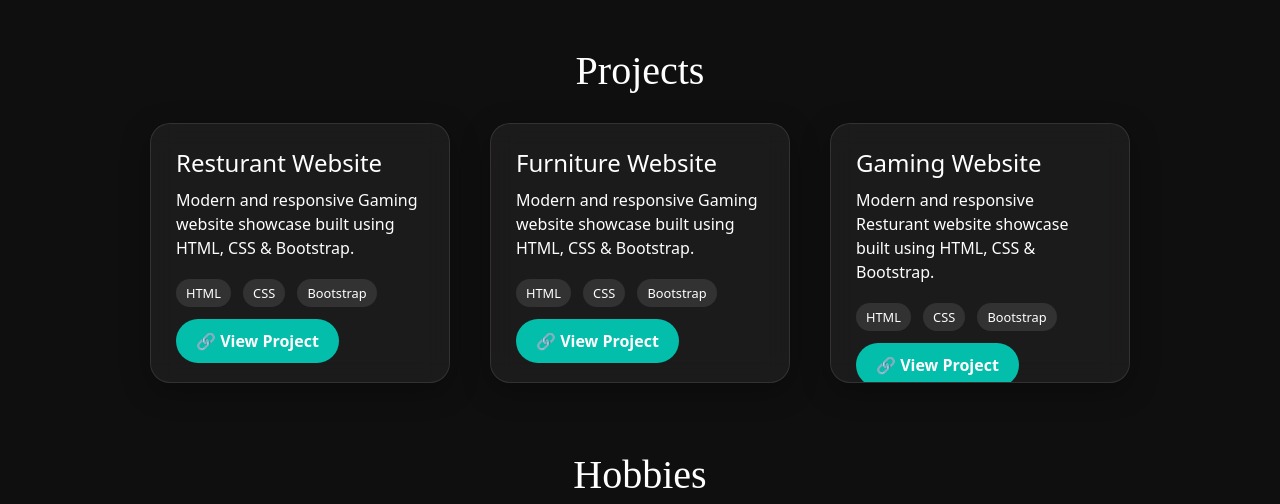
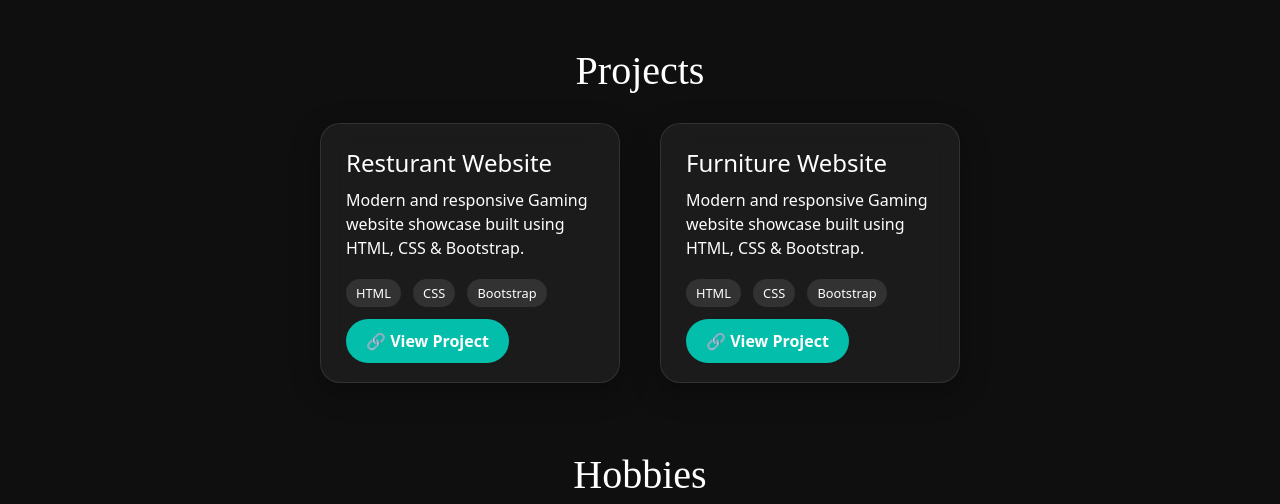
Before and after one commit to sumitjangid2446/profile, a plain HTML site: page index.html in a window 1280 px wide. Shown: the part 2460-2964 px from the top of the page. Drawn offline with nearby package versions, Linux system fonts and the light colour scheme.

Commit message:
Update index.html

```diff
--- a/index.html
+++ b/index.html
@@ -205,19 +205,7 @@
                 </div>
               </div>
                 <!-- Project Card 3 -->
-              <div class="project-card">
-                <div class="project-bg"></div>
-                  <div class="project-content">
-                    <h3>Gaming Website</h3>
-                      <p>Modern and responsive Resturant website showcase built using HTML, CSS & Bootstrap.</p>
-                    <div class="tech-stack">
-                    <span>HTML</span>
-                    <span>CSS</span>
-                    <span>Bootstrap</span>
-                  </div>
-                    <a href="https://sumitjangid2446.github.io/gaming-project/ " target="_blank">🔗 View Project</a>
-                </div>
-              </div>
+
             </div>
           </section>
         </div>
```
